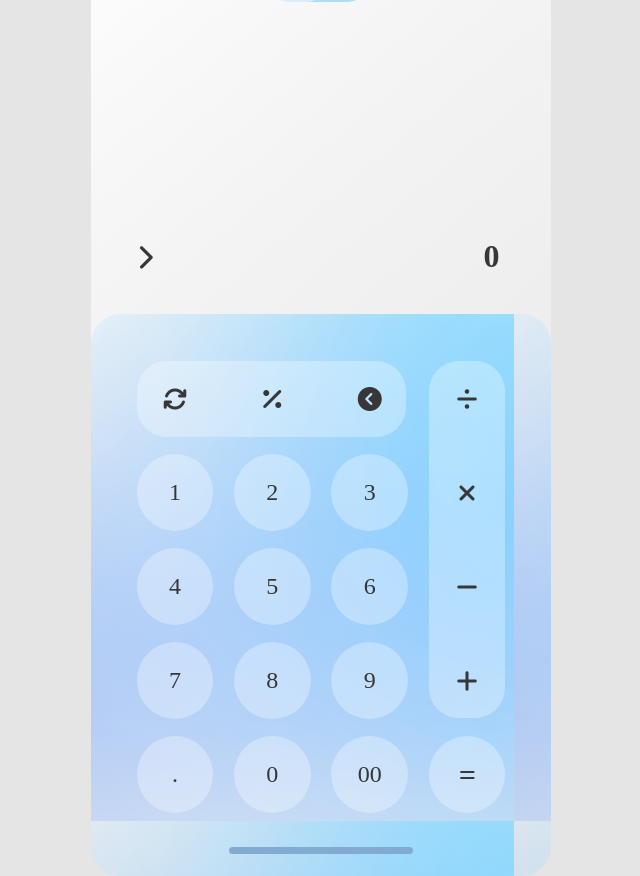
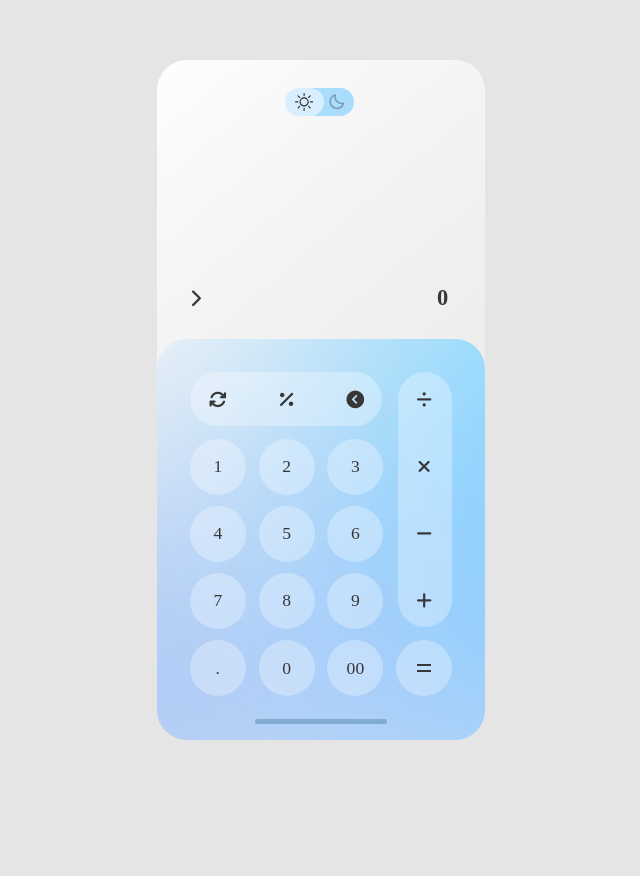
Before and after one commit to konsin1988/js-calculator-v2, a website: page index.html in a window 1536 px wide. Shown: the whole page, without its empty margins (447-1087 px from the left). After the commit the page ends 800 px from the top, so only its background shows below. Drawn offline with Linux system fonts and the light colour scheme.

Commit message:
Adaptive

```diff
--- a/css/main.css
+++ b/css/main.css
@@ -265,29 +265,30 @@ section.bottom {
 
 /****************** ADAPTIVE ********************/
 /****************** LAPTOP **********************/
-@media screen and (orientation: landscape) and (min-width: 1300px) {
+
+@media screen and (orientation: landscape) and (max-height: 2000px) {
   .main {
-    width: 20vw;
-    height: 41vw;
+    width: 41vh;
+    height: 85vh;
   }
   .top .sun-moon svg {
-    width: 1vw;
+    width: 1.2vw;
   }
   .top .result,
   .top .allinput {
-    font-size: 1.5em;
+    font-size: 1.4em;
   }
   .item {
-    height: 3.3vw;
-    width: 3.3vw;
-    font-size: 1em;
+    height: 7vh;
+    width: 7vh;
+    font-size: 1.1em;
   }
   .bottom .actions svg {
-    width: 1.3vw;
+    width: 3vh;
   }
 }
 /* ********************* IPAD **********************************/
-@media screen and (orientation: landscape) and (min-width: 1000px) {
+@media screen and (orientation: landscape) and (max-width: 1200px) {
   .main {
     width: 30vw;
     height: 62vw;
@@ -297,12 +298,19 @@ section.bottom {
   }
   .top .result,
   .top .allinput {
-    font-size: 2em;
+    font-size: 1.8em;
+  }
+  .top .result i,
+  .top .allinput i {
+    font-size: 0.8em;
   }
   .item {
     height: 5vw;
     width: 5vw;
-    font-size: 1.5em;
+    font-size: 1.7em;
+  }
+  .item i {
+    font-size: 0.8em;
   }
   .bottom .actions svg {
     width: 2vw;
@@ -321,12 +329,15 @@ section.bottom {
   }
   .top .result,
   .top .allinput {
-    font-size: 2em;
+    font-size: 1.7em;
   }
   .item {
     height: 5vh;
     width: 5vh;
-    font-size: 1.5em;
+    font-size: 1.3em;
+  }
+  .item i {
+    font-size: 1.1em;
   }
   .bottom .actions svg {
     width: 2vh;
```
Also changed, not shown: public/css/main.min.css.
